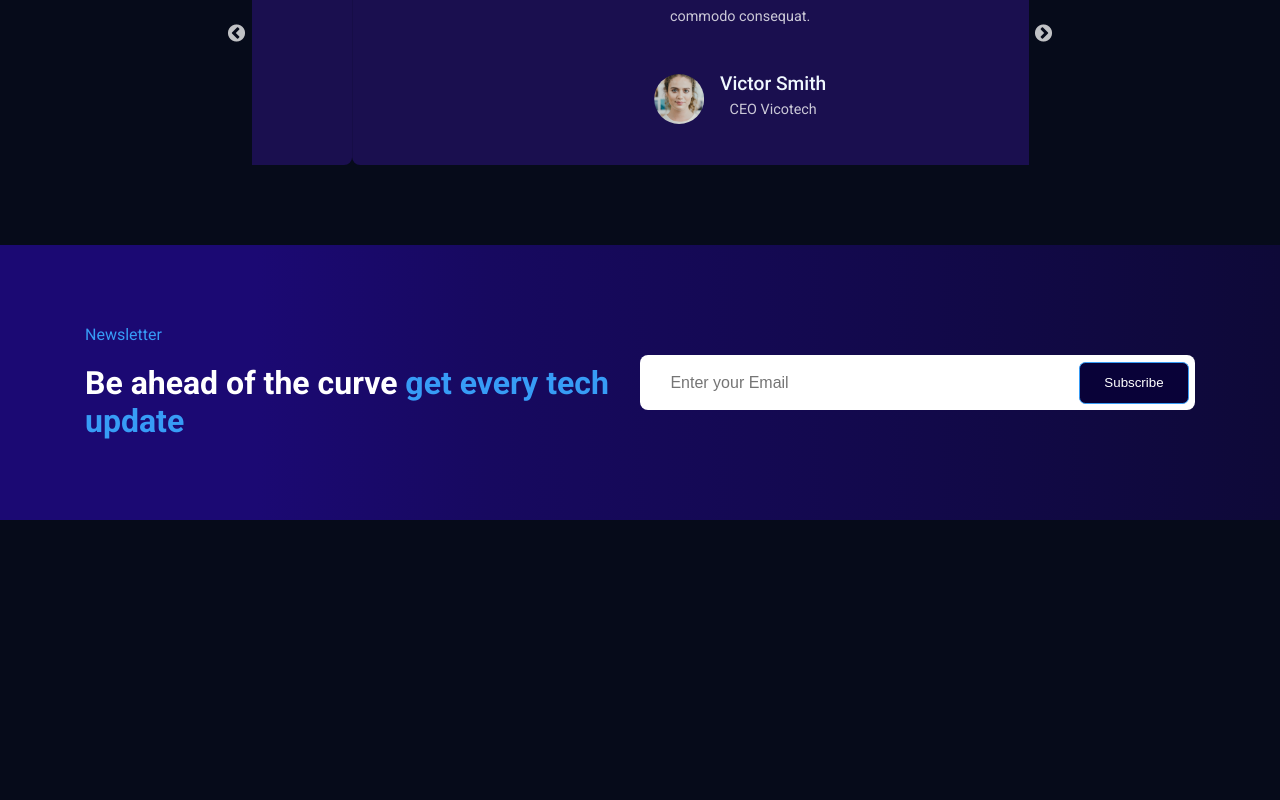
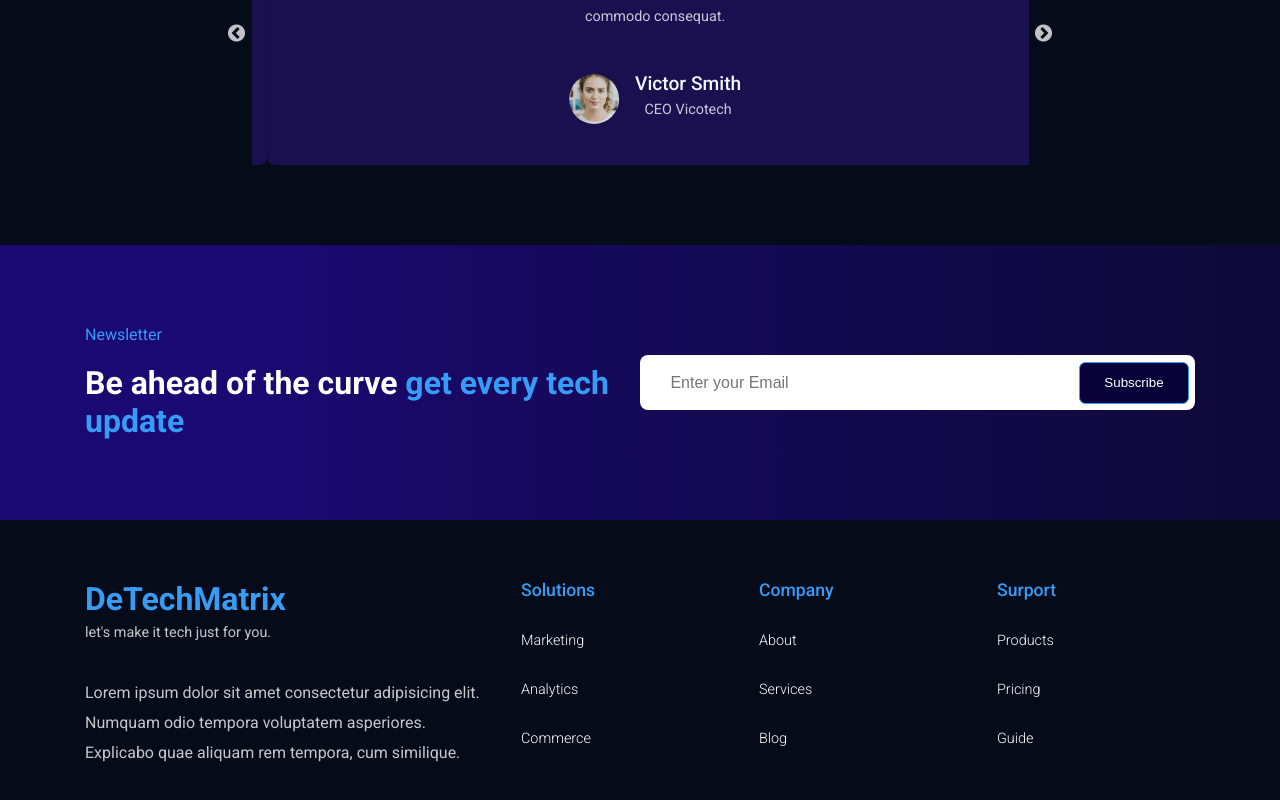
Before and after one commit to Chinwenma/Company, a React (Create React App) app: page / in a window 1280 px wide. Shown: the part 4121-4921 px from the top of the page. Before the commit the page ends 4641 px from the top, so only its background shows below. Built offline with nearby package versions, Linux system fonts and the light colour scheme.

Commit message:
footer  section

```diff
--- a/src/App.js
+++ b/src/App.js
@@ -1,4 +1,5 @@
 import './App.css';
+import Footer from './components/Footer/Footer';
 import Header from './components/Header/Header';
 import About from './components/Layout/About';
 import Blog from './components/Layout/Blog';
@@ -22,6 +23,7 @@ function App() {
         <Blog/>,
         <Testimonial/>
         <Newsletter/>
+        <Footer/>
 
     </>
   );
--- /dev/null
+++ b/src/components/Footer/Footer.jsx
@@ -0,0 +1,95 @@
+import React from "react";
+import "./footer.css";
+
+const quickLinks01 = [
+  {
+    path: "#",
+    display: "Marketing",
+  },
+  {
+    path: "#",
+    display: "Analytics",
+  },
+  {
+    path: "#",
+    display: "Commerce",
+  },
+];
+const quickLinks02 = [
+  {
+    path: "#about",
+    display: "About",
+  },
+  {
+    path: "#services",
+    display: "Services",
+  },
+  {
+    path: "#blog",
+    display: "Blog",
+  },
+];
+const quickLinks03 = [
+  {
+    path: "#",
+    display: "Products",
+  },
+  {
+    path: "#",
+    display: "Pricing",
+  },
+  {
+    path: "#",
+    display: "Guide",
+  },
+];
+const Footer = () => {
+  return (
+    <footer className="footer">
+      <div className="container">
+        <div className="footer__wrapper">
+          <div className="footer__logo">
+            <h2>DeTechMatrix</h2>
+            <p className="description">let's make it tech just for you.</p>
+
+            <p className="small__text description">
+             Lorem ipsum dolor sit amet consectetur adipisicing elit. Numquam odio tempora voluptatem asperiores. Explicabo quae aliquam rem tempora, cum similique.
+            </p>
+          </div>
+          <div className="footer__quick_links">
+            <div className="quick__links_title">Solutions </div>
+            <ul className="quick__links">
+              {quickLinks01.map((item, index) => (
+                <li className="quick__links_item" key={index}>
+                  <a href={item.path}>{item.display}</a>
+                </li>
+              ))}
+            </ul>
+          </div>
+          <div className="footer__quick_links">
+            <div className="quick__links_title">Company </div>
+            <ul className="quick__links">
+              {quickLinks02.map((item, index) => (
+                <li className="quick__links_item" key={index}>
+                  <a href={item.path}>{item.display}</a>
+                </li>
+              ))}
+            </ul>
+          </div>
+          <div className="footer__quick_links">
+            <div className="quick__links_title">Surport </div>
+            <ul className="quick__links">
+              {quickLinks03.map((item, index) => (
+                <li className="quick__links_item" key={index}>
+                  <a href={item.path}>{item.display}</a>
+                </li>
+              ))}
+            </ul>
+          </div>
+        </div>
+      </div>
+    </footer>
+  );
+};
+
+export default Footer;
--- /dev/null
+++ b/src/components/Footer/footer.css
@@ -0,0 +1,52 @@
+.footer {
+    padding: 60px 0px;
+}
+
+.footer__wrapper {
+    display: flex;
+    justify-content: space-between;
+    column-gap: 2.5rem;
+
+}
+
+.footer__logo {
+    width: 40%;
+}
+
+.footer__quick_links {
+    width: 20%;
+}
+
+.footer__logo h2 {
+    color: var(--primary-color);
+}
+
+.small__text {
+    font-size: 1rem;
+    margin-top: 30px;
+}
+
+.quick__links_title {
+    font-size: 1.1rem;
+    color: var(--primary-color);
+    margin-bottom: 30px;
+    font-weight: 500;
+}
+
+.quick__links {
+    list-style: none;
+}
+
+.quick__links_item {
+    margin-bottom: 30px;
+}
+
+.quick__links_item a {
+    font-weight: 300;
+    font-size: 0.9rem;
+    cursor: pointer;
+}
+.quick__links_item a:hover{
+    color: var(--primary-color);
+    transition: ease 1s;
+}
--- a/src/components/Header/header.css
+++ b/src/components/Header/header.css
@@ -22,6 +22,7 @@
 .menu__link:hover{
     color: var(--link-active);
     cursor: pointer;
+    transition: ease 1s;
 }
 .logo h2{
     color: var(--primary-color);
--- a/src/styles/counter.css
+++ b/src/styles/counter.css
@@ -16,8 +16,10 @@
 }
 .counter__number{
     font-size: 2.5rem;
+
 }
 .counter__title{
     font-size: 1.2rem;
     margin-bottom: 10px;
+
 }
```
